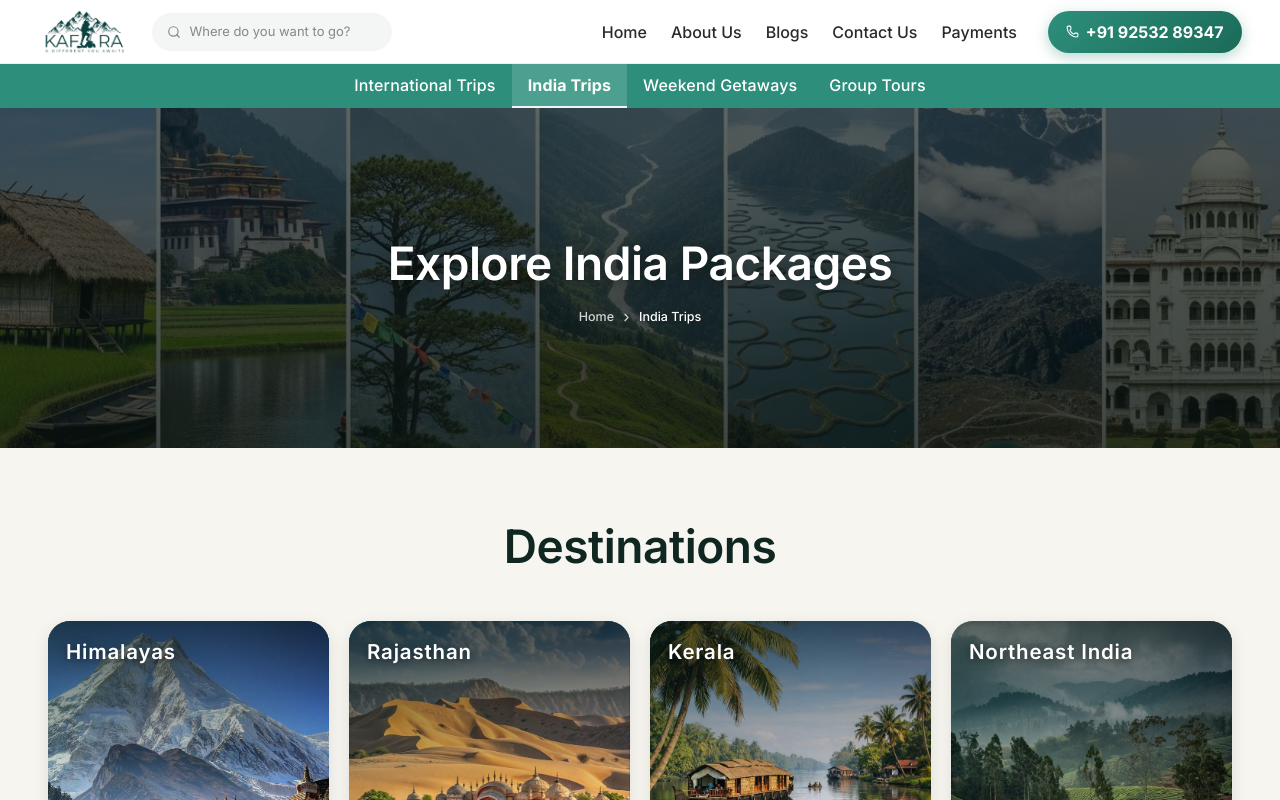
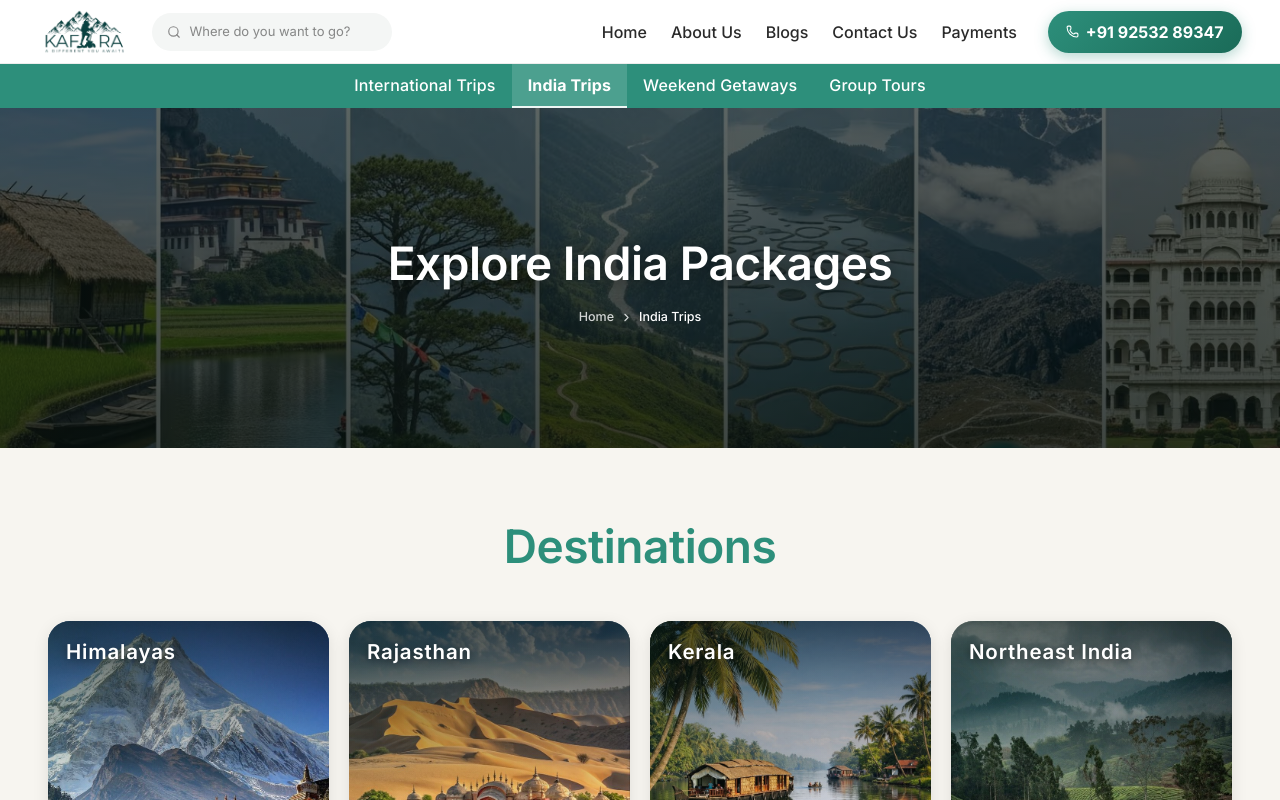
Before and after one commit to metamaster01/kafira-website, a Next.js app: page /destinations/india in a window 1280 px wide. Shown: the top 800 px of the page. Built offline with nearby package versions, Linux system fonts and the light colour scheme; a web font is replaced by a local one.

Commit message:
client change v4.0

```diff
--- a/components/DestinationsGrid.tsx
+++ b/components/DestinationsGrid.tsx
@@ -29,7 +29,7 @@ export default function DestinationsGrid({
             fontFamily: '"Inter", sans-serif',
             fontWeight: 600,
             fontSize: 'clamp(24px,4vw,46px)',
-            color: '#0f2720',
+            color: '#2d8f7b',
             margin: 0,
             letterSpacing: '-0.01em',
           }}>
@@ -58,7 +58,7 @@ export default function DestinationsGrid({
         {destinations.length === 0 && (
           <div style={{
             textAlign: 'center', padding: '60px 20px',
-            fontFamily: '"Montserrat",sans-serif', fontSize: 14, color: 'rgba(0,0,0,0.4)',
+            fontFamily: '"Montserrat",sans-serif', fontSize: 14, color: 'black',
           }}>
             No destinations found in this region yet.
           </div>
```
